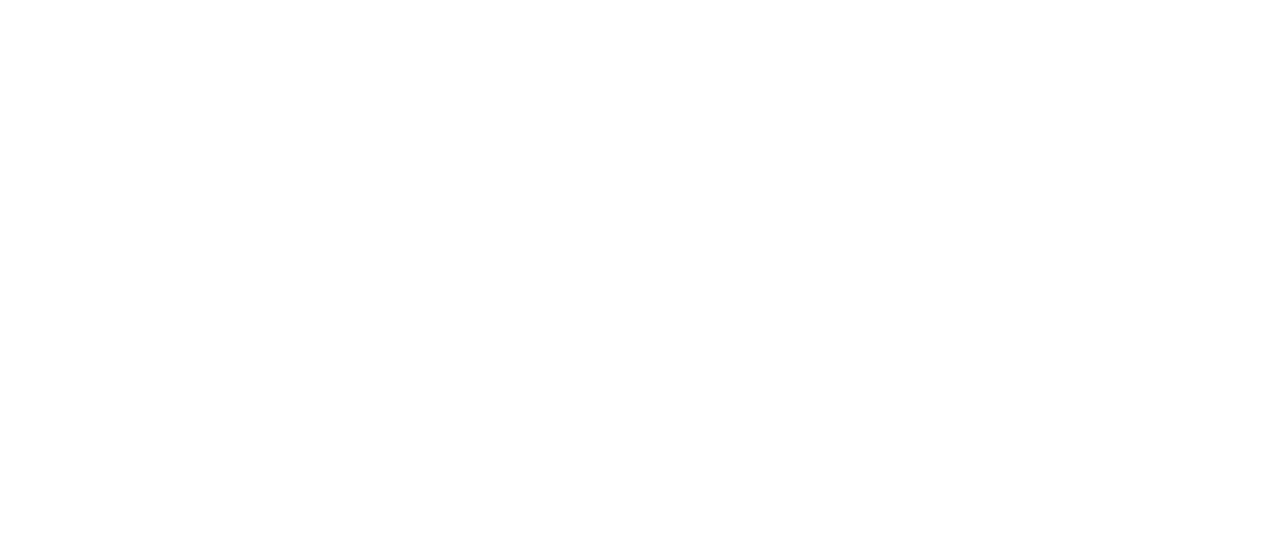
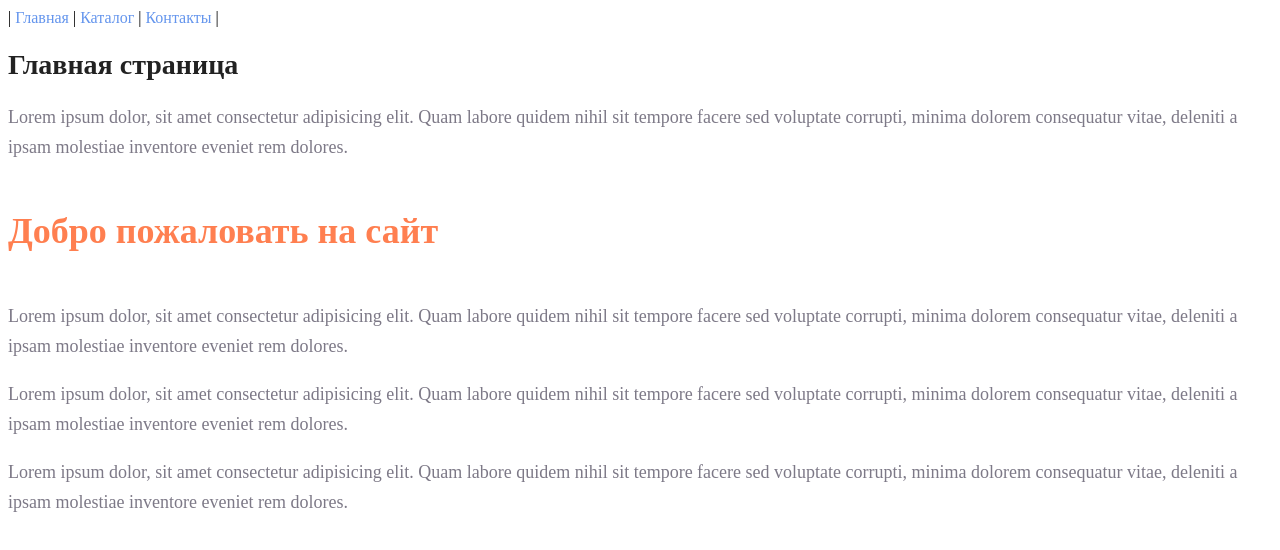
Before and after one commit to torrvick/html_css, a plain HTML site: page index.html in a window 1280 px wide. Drawn offline with Linux system fonts and the light colour scheme.

Commit message:
sem02 done

```diff
--- a/index.html
+++ b/index.html
@@ -1,11 +1,28 @@
 <!DOCTYPE html>
-<html lang="en">
+<html lang="ru">
 <head>
     <meta charset="UTF-8">
     <meta name="viewport" content="width=device-width, initial-scale=1.0">
-    <title>Document</title>
+    <link rel="stylesheet" href="style.css">
+    <title>Мой каталог</title>
 </head>
 <body>
+    <div>
+        |
+        <a class="nav__head__link" href="index.html">Главная</a>
+        |
+        <a class="nav__head__link" href="catalog/catalog.html">Каталог</a>
+        |
+        <a class="nav__head__link" href="contacts.html">Контакты</a>
+        |
+    </div>
 
+    <h1 class="title">Главная страница</h1>
+    <p class="main__content">Lorem ipsum dolor, sit amet consectetur adipisicing elit. Quam labore quidem nihil sit tempore facere sed voluptate corrupti, minima dolorem consequatur vitae, deleniti a ipsam molestiae inventore eveniet rem dolores.</p>
+
+    <h2 class="sub__title">Добро пожаловать на сайт</h2>
+    <p class="main__content">Lorem ipsum dolor, sit amet consectetur adipisicing elit. Quam labore quidem nihil sit tempore facere sed voluptate corrupti, minima dolorem consequatur vitae, deleniti a ipsam molestiae inventore eveniet rem dolores.</p>
+    <p class="main__content">Lorem ipsum dolor, sit amet consectetur adipisicing elit. Quam labore quidem nihil sit tempore facere sed voluptate corrupti, minima dolorem consequatur vitae, deleniti a ipsam molestiae inventore eveniet rem dolores.</p>
+    <p class="main__content">Lorem ipsum dolor, sit amet consectetur adipisicing elit. Quam labore quidem nihil sit tempore facere sed voluptate corrupti, minima dolorem consequatur vitae, deleniti a ipsam molestiae inventore eveniet rem dolores.</p>
 </body>
 </html>
--- a/style.css
+++ b/style.css
@@ -0,0 +1,32 @@
+a {
+    text-decoration: none;
+}
+
+.nav__head__link {
+    color: cornflowerblue;
+    font-size: 16px;
+    line-height: 20px;
+}
+
+.title {
+    color: #222222;
+    font-size: 28px;
+    line-height: 36px;
+    font-weight: bold;
+}
+
+.main__content {
+    font-style: normal;
+    font-weight: 300;
+    font-size: 18px;
+    line-height: 30px;
+    color: #7D7987;
+}
+
+.sub__title {
+    color: coral;
+    font-style: normal;
+    font-weight: 700;
+    font-size: 36px;
+    line-height: 80px;
+}
```
Also changed, not shown: catalog/catalog.html (added, +36 -0 lines), contacts.html (added, +24 -0 lines), img/epiphone001.png (added), img/fender001.png (added), img/ibanez001.png (added).
